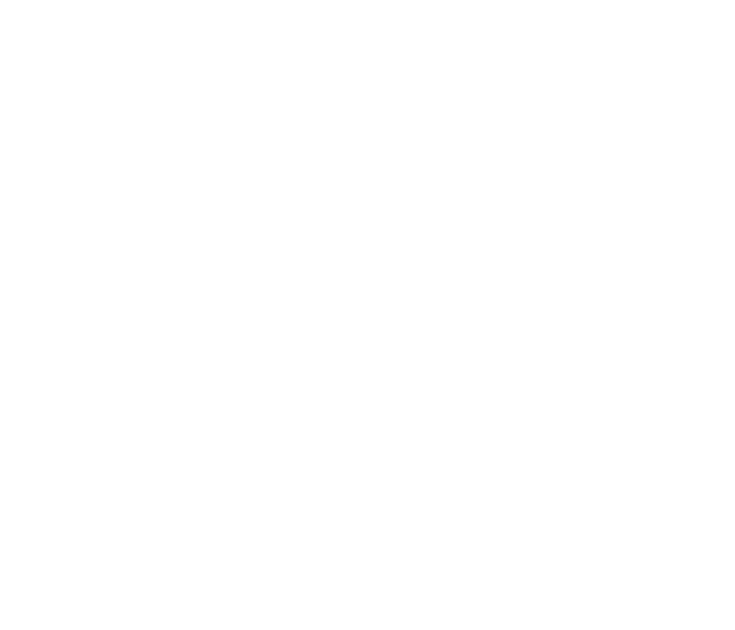
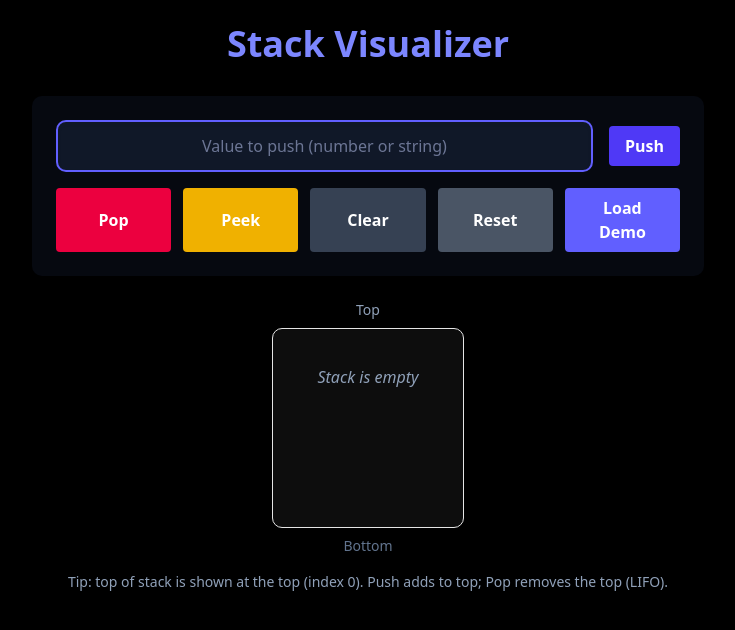
Before and after one commit to OPCODE-Open-Spring-Fest/Algo-Visualizer, a React (Vite) app: page /data-structures/stack in a window 1280 px wide. Before the commit this address had no page. Shown: the top 630 px of the page, without its empty margins (272-1007 px from the left). Built offline with nearby package versions, Linux system fonts and the light colour scheme.

Commit message:
feat(data-structure): add stack visualizer

```diff
--- a/src/App.jsx
+++ b/src/App.jsx
@@ -3,6 +3,8 @@
 import UnionFindPage from "../src/pages/graph/UnionFind.jsx"; // ✅ Import Union-Find Page
 import SortingPage from "./pages/sorting/SortingPage";
 import Homepage from "./pages/Homepage.jsx";
+import Stack from "./pages/dataStructure/stack.jsx"
+
 function App() {
   return (
     <Router>
@@ -10,6 +12,7 @@
         <Route path="/" element={<Homepage />} />
         <Route path="/graph/union-find" element={<UnionFindPage />} /> {/* ✅ Added route */}
         <Route path="/sorting" element={<SortingPage />} />
+        <Route path="/data-structures/stack" element={<Stack/>}/>
       </Routes>
     </Router>
   );
--- /dev/null
+++ b/src/algorithms/dataStructure/stack.js
@@ -0,0 +1,51 @@
+export function* stackOp(array, action) {
+
+  const arr = [...array];
+
+  const snapshot = () => [...arr];
+
+  switch (action?.type) {
+    case "push": {
+      yield { type: "push-start", value: action.value };
+      arr.unshift(action.value);
+      yield { type: "push", value: action.value, array: snapshot() };
+      break;
+    }
+
+    case "pop": {
+      if (arr.length === 0) {
+        yield { type: "underflow" };
+      } else {
+        yield { type: "pop-start", index: 0, value: arr[0] };
+        const popped = arr.shift();
+        yield { type: "pop", value: popped, array: snapshot() };
+      }
+      break;
+    }
+
+    case "peek": {
+      if (arr.length === 0) {
+        yield { type: "peek-empty" };
+      } else {
+        yield { type: "peek", value: arr[0], index: 0 };
+      }
+      break;
+    }
+
+    case "clear": {
+      if (arr.length === 0) {
+        yield { type: "clear-empty" };
+      } else {
+        yield { type: "clear", array: [] };
+        arr.length = 0;
+      }
+      break;
+    }
+
+    default: {
+      yield { type: "invalid", action };
+    }
+  }
+
+  yield { type: "done", array: snapshot() };
+}
--- /dev/null
+++ b/src/components/dataStructure/stack.jsx
@@ -0,0 +1,60 @@
+import React from "react";
+
+const COLORS = {
+  default: "bg-slate-700 shadow-[0_0_8px_rgba(15,23,42,0.6)]",
+  push: "bg-green-500 shadow-[0_0_12px_rgba(34,197,94,0.4)]",
+  pop: "bg-red-500 shadow-[0_0_12px_rgba(239,68,68,0.35)]",
+  peek: "bg-yellow-400 shadow-[0_0_12px_rgba(250,204,21,0.3)]",
+  underflow: "bg-rose-600/60",
+};
+
+export default function StackVisualizer({ array = [], highlight = null }) {
+  return (
+    <div className="flex flex-col items-center">
+      <div className="mb-2 text-sm text-slate-400">Top</div>
+
+      <div className="w-48 min-h-[200px] max-h-[420px] border rounded-lg p-3 bg-white/5 overflow-auto">
+        <div className="flex flex-col items-center space-y-2">
+          {array.length === 0 ? (
+            <div className="text-slate-400 italic py-6">Stack is empty</div>
+          ) : (
+            array.map((value, idx) => {
+              let cls = COLORS.default;
+
+              if (highlight) {
+                if (highlight.type === "push" && highlight.array && highlight.array[0] === value && idx === 0) {
+                  cls = COLORS.push;
+                }
+                if ((highlight.type === "pop" || highlight.type === "pop-start") && idx === 0) {
+                  cls = COLORS.pop;
+                }
+                if (highlight.type === "peek" && highlight.index === idx) {
+                  cls = COLORS.peek;
+                }
+                if (highlight.type === "underflow") {
+                  cls = COLORS.underflow;
+                }
+                if (highlight.type === "clear" && array.length === 0) {
+                  cls = COLORS.default;
+                }
+              }
+
+              return (
+                <div
+                  key={idx + "-" + String(value)}
+                  className={`${cls} w-full rounded-md px-3 py-2 flex justify-between items-center text-white transition-all duration-300`}
+                  style={{ minHeight: 40 }}
+                >
+                  <div className="truncate">{String(value)}</div>
+                  <div className="text-xs opacity-80">#{array.length - idx}</div>
+                </div>
+              );
+            })
+          )}
+        </div>
+      </div>
+
+      <div className="mt-2 text-sm text-slate-500">Bottom</div>
+    </div>
+  );
+}
--- /dev/null
+++ b/src/pages/dataStructure/stack.jsx
@@ -0,0 +1,148 @@
+import React, { useState } from "react";
+import { Toaster, toast } from "react-hot-toast";
+import StackVisualizer from "../../components/dataStructure/stack.jsx";
+import { stackOp } from "../../algorithms/dataStructure/stack.js";
+
+export default function StackPage() {
+  const [array, setArray] = useState([]);
+  const [input, setInput] = useState("");
+  const [highlight, setHighlight] = useState(null);
+  const [isRunning, setIsRunning] = useState(false);
+
+  const delay = (ms) => new Promise((r) => setTimeout(r, ms));
+
+  const runAction = async (action) => {
+    if (isRunning) return;
+    setIsRunning(true);
+
+    const gen = stackOp(array, action);
+    for (let step of gen) {
+      setHighlight(step);
+      if (step.array) setArray([...step.array]);
+      await delay(400);
+    }
+
+    await delay(150);
+    setHighlight(null);
+    setIsRunning(false);
+  };
+
+  const handlePush = async () => {
+    if (!input.trim()) {
+      toast.error("Enter a value to push");
+      return;
+    }
+    const parsed = input.trim();
+    const value = parsed.length && !Number.isNaN(Number(parsed)) ? Number(parsed) : parsed;
+    await runAction({ type: "push", value });
+    setInput("");
+  };
+
+  const handlePop = async () => {
+    await runAction({ type: "pop" });
+  };
+
+  const handlePeek = async () => {
+    await runAction({ type: "peek" });
+  };
+
+  const handleClear = async () => {
+    await runAction({ type: "clear" });
+  };
+
+  const handleReset = () => {
+    setArray([]);
+    setInput("");
+    setHighlight(null);
+  };
+
+  const sampleLoad = () => {
+    setArray(["X", "Y", "Z"]);
+    setHighlight({ type: "done", array: ["X", "Y", "Z"] });
+  };
+
+  return (
+    <div className="min-h-screen bg-black text-gray-200 flex flex-col items-center p-4 sm:p-6">
+      <Toaster position="top-center" />
+      <h1 className="text-3xl sm:text-4xl font-extrabold mb-6 sm:mb-8 text-indigo-400 drop-shadow-lg text-center">
+        Stack Visualizer
+      </h1>
+
+      <div className="w-full max-w-2xl">
+        <div className="bg-gray-900/40 rounded-lg p-4 sm:p-6 shadow-md">
+          <div className="flex flex-col sm:flex-row sm:items-center gap-3 sm:gap-4">
+            <input
+              value={input}
+              onChange={(e) => setInput(e.target.value)}
+              placeholder="Value to push (number or string)"
+              className="flex-1 w-full sm:w-auto border-2 border-indigo-500 bg-gray-900 text-indigo-200 rounded-lg p-3 text-center outline-none shadow-inner"
+            />
+            <button
+              onClick={handlePush}
+              disabled={isRunning}
+              className={`w-full sm:w-auto ${
+                isRunning ? "bg-indigo-700 cursor-not-allowed" : "bg-indigo-600 hover:bg-indigo-500"
+              } px-4 py-2 rounded text-white font-semibold`}
+            >
+              Push
+            </button>
+          </div>
+
+          <div className="mt-4 grid grid-cols-1 sm:grid-cols-5 gap-3">
+            <button
+              onClick={handlePop}
+              disabled={isRunning}
+              className={`col-span-1 w-full ${
+                isRunning ? "bg-gray-700 cursor-not-allowed" : "bg-rose-600 hover:bg-rose-500"
+              } px-4 py-2 rounded text-white font-semibold`}
+            >
+              Pop
+            </button>
+
+            <button
+              onClick={handlePeek}
+              disabled={isRunning}
+              className={`col-span-1 w-full ${
+                isRunning ? "bg-gray-700 cursor-not-allowed" : "bg-yellow-500 hover:bg-yellow-400"
+              } px-4 py-2 rounded text-white font-semibold`}
+            >
+              Peek
+            </button>
+
+            <button
+              onClick={handleClear}
+              disabled={isRunning}
+              className={`col-span-1 w-full ${
+                isRunning ? "bg-gray-700 cursor-not-allowed" : "bg-gray-700 hover:bg-gray-600"
+              } px-4 py-2 rounded text-white font-semibold`}
+            >
+              Clear
+            </button>
+
+            <button
+              onClick={handleReset}
+              className="col-span-1 w-full bg-gray-600 hover:bg-gray-500 px-4 py-2 rounded text-white font-semibold"
+            >
+              Reset
+            </button>
+
+            <button
+              onClick={sampleLoad}
+              className="col-span-1 w-full bg-indigo-500 hover:bg-indigo-400 px-4 py-2 rounded text-white font-semibold"
+            >
+              Load Demo
+            </button>
+          </div>
+        </div>
+
+        <div className="mt-6">
+          <StackVisualizer array={array} highlight={highlight} />
+        </div>
+
+        <div className="mt-4 text-sm text-slate-400 text-center">
+          Tip: top of stack is shown at the top (index 0). Push adds to top; Pop removes the top (LIFO).
+        </div>
+      </div>
+    </div>
+  );
+}
```
